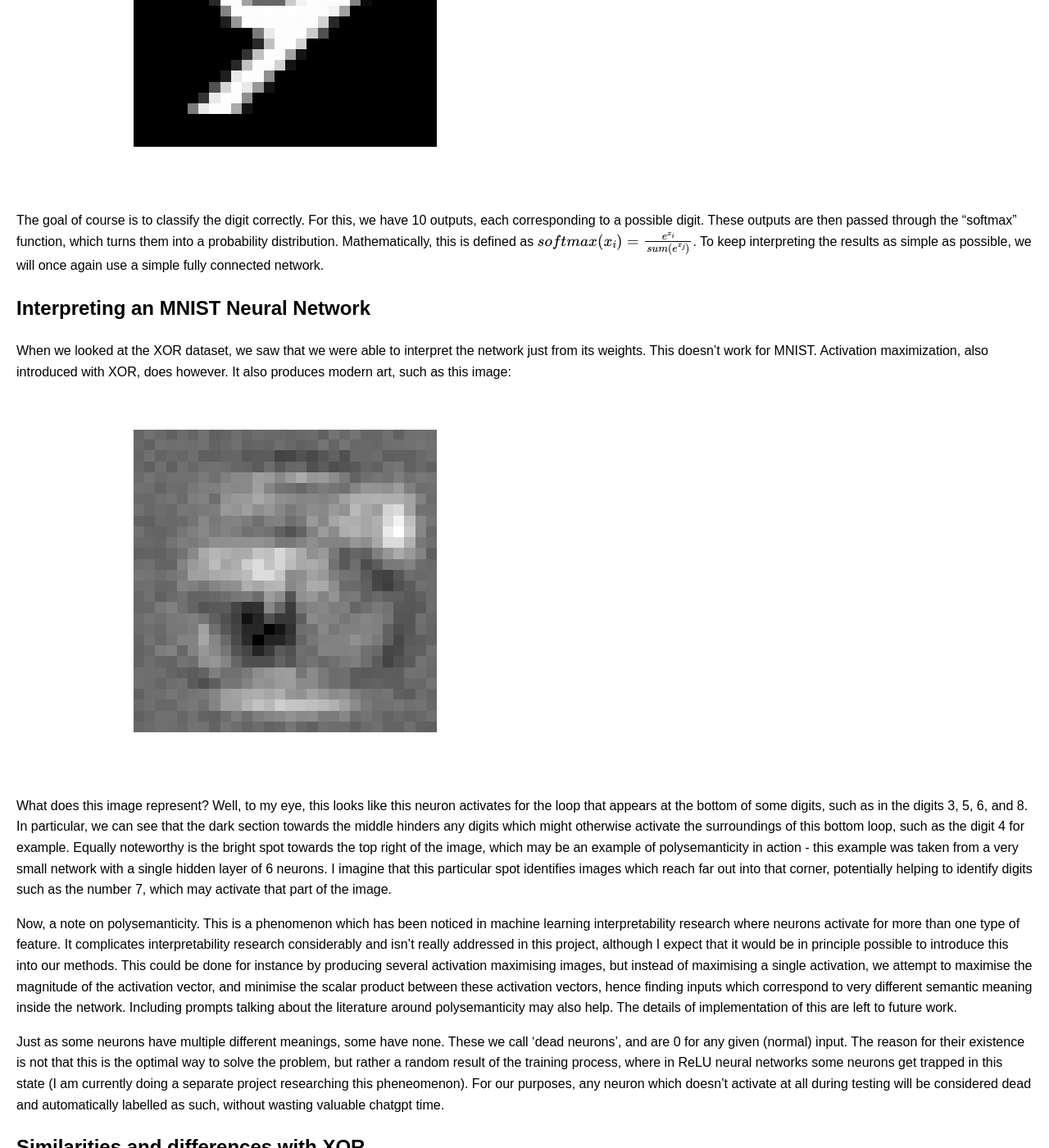
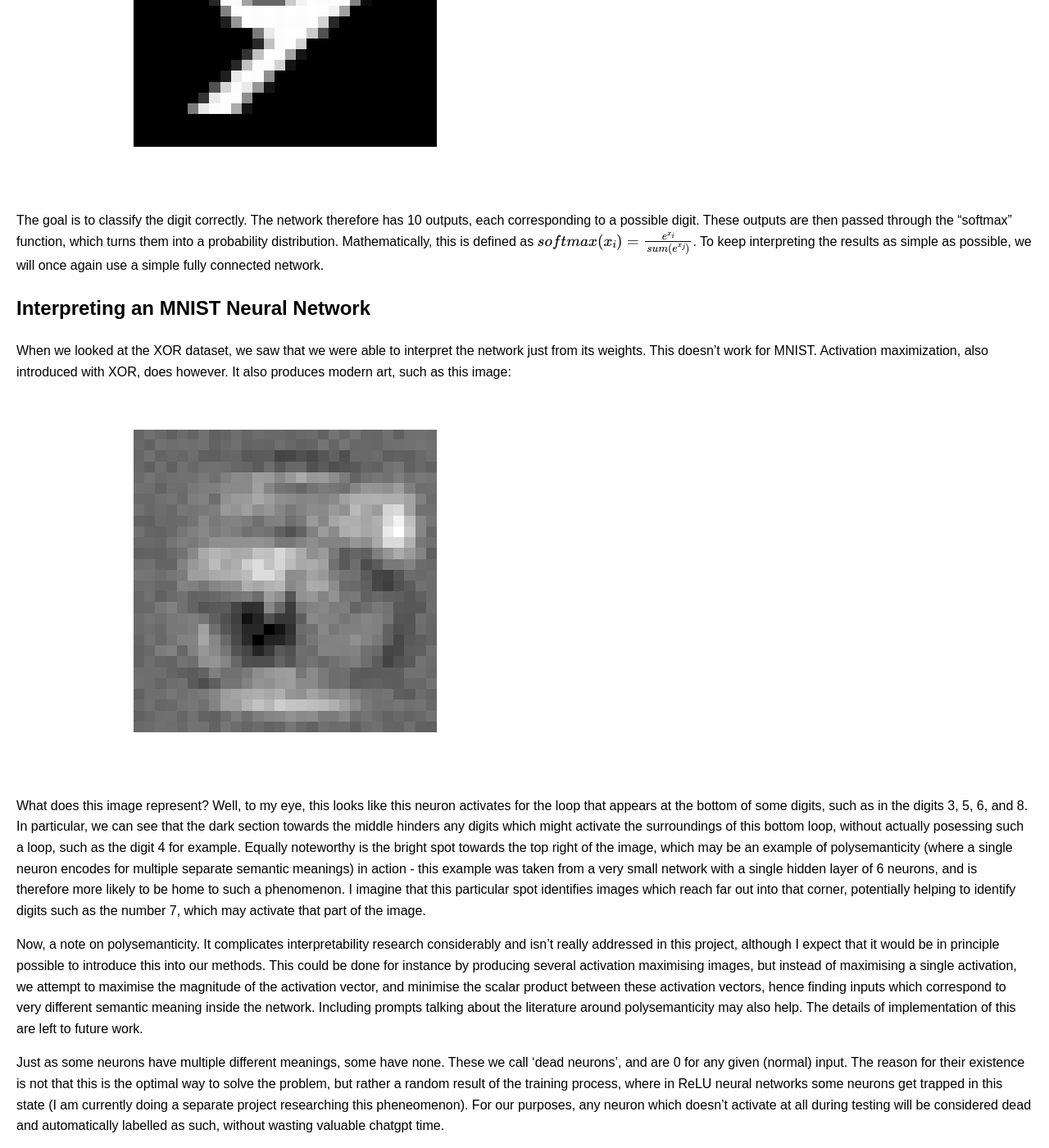
Before and after one commit to Arkleseisure/Arkleseisure.github.io, a Jekyll site: the page built from pages/mnist.md, in a window 1280 px wide and 1400 px high, scrolled down 688 px. Shown: the whole window at 82% size. Built offline with Jekyll 4.4.1, drawn with Linux system fonts in a browser that asks for light colours; some of the changed text lies outside the part shown.

Commit message:
Update mnist.md

```diff
--- a/pages/mnist.md
+++ b/pages/mnist.md
@@ -5,28 +5,29 @@
 
 # MNIST Neural Networks
 ## The MNIST dataset
-As we noted on the XOR page (if you haven't read that yet, it might be best to do that first), failure on the XOR dataset killed machine learning research off for a while after Minsky and Papert's infamous book was published in 1969. The source of MNIST's notoriety is similar, in that success on the dataset in 1998 showed that machine learning could be used for real world tasks, and kicked the field off properly.
+As we noted on the XOR page (if you haven't read that yet, it might be best to do this first), failure on the XOR dataset killed machine learning research off for a while after Minsky and Papert's infamous book was published in 1969. The source of MNIST's notoriety is similar, in that success on the dataset in 1998 showed that machine learning could be used for real world tasks, and started the massive growth in ai capabilities that we are now benefitting from.
 
 MNIST is a dataset of handwritten digits, all in greyscale. They look something like this:
 ![Image of a pixelated 9, in greyscale](/images/mnist_example_image.png "An MNIST image")
 
-The goal of course is to classify the digit correctly. For this, we have 10 outputs, each corresponding to a possible digit. These outputs are then passed through the "softmax" function, which turns them into a probability distribution. Mathematically, this is defined as $softmax(x_i) = \frac{e^{x_i}}{sum(e^{x_j})}$. To keep interpreting the results as simple as possible, we will once again use a simple fully connected network.
+The goal is to classify the digit correctly. The network therefore has 10 outputs, each corresponding to a possible digit. These outputs are then passed through the "softmax" function, which turns them into a probability distribution. Mathematically, this is defined as $softmax(x_i) = \frac{e^{x_i}}{sum(e^{x_j})}$. To keep interpreting the results as simple as possible, we will once again use a simple fully connected network.
 
 ## Interpreting an MNIST Neural Network
 When we looked at the XOR dataset, we saw that we were able to interpret the network just from its weights. This doesn't work for MNIST. Activation maximization, also introduced with XOR, does however. It also produces modern art, such as this image:
 ![I](/images/mnist_trigger_image.png "Activation maximization resulting image")
 
-What does this image represent? Well, to my eye, this looks like this neuron activates for the loop that appears at the bottom of some digits, such as in the digits 3, 5, 6, and 8. In particular, we can see that the dark section towards the middle hinders any digits which might otherwise activate the surroundings of this bottom loop, such as the digit 4 for example. Equally noteworthy is the bright spot towards the top right of the image, which may be an example of polysemanticity in action - this example was taken from a very small network with a single hidden layer of 6 neurons. I imagine that this particular spot identifies images which reach far out into that corner, potentially helping to identify digits such as the number 7, which may activate that part of the image.
+What does this image represent? Well, to my eye, this looks like this neuron activates for the loop that appears at the bottom of some digits, such as in the digits 3, 5, 6, and 8. In particular, we can see that the dark section towards the middle hinders any digits which might activate the surroundings of this bottom loop, without actually posessing such a loop, such as the digit 4 for example. Equally noteworthy is the bright spot towards the top right of the image, which may be an example of polysemanticity (where a single neuron encodes for multiple separate semantic meanings) in action - this example was taken from a very small network with a single hidden layer of 6 neurons, and is therefore more likely to be home to such a phenomenon. I imagine that this particular spot identifies images which reach far out into that corner, potentially helping to identify digits such as the number 7, which may activate that part of the image.
 
-Now, a note on polysemanticity. This is a phenomenon which has been noticed in machine learning interpretability research where neurons activate for more than one type of feature. It complicates interpretability research considerably and isn't really addressed in this project, although I expect that it would be in principle possible to introduce this into our methods. This could be done for instance by producing several activation maximising images, but instead of maximising a single activation, we attempt to maximise the magnitude of the activation vector, and minimise the scalar product between these activation vectors, hence finding inputs which correspond to very different semantic meaning inside the network. Including prompts talking about the literature around polysemanticity may also help. The details of implementation of this are left to future work.
+Now, a note on polysemanticity. It complicates interpretability research considerably and isn't really addressed in this project, although I expect that it would be in principle possible to introduce this into our methods. This could be done for instance by producing several activation maximising images, but instead of maximising a single activation, we attempt to maximise the magnitude of the activation vector, and minimise the scalar product between these activation vectors, hence finding inputs which correspond to very different semantic meaning inside the network. Including prompts talking about the literature around polysemanticity may also help. The details of implementation of this are left to future work.
 
 Just as some neurons have multiple different meanings, some have none. These we call 'dead neurons', and are 0 for any given (normal) input. The reason for their existence is not that this is the optimal way to solve the problem, but rather a random result of the training process, where in ReLU neural networks some neurons get trapped in this state (I am currently doing a separate project researching this pheneomenon). For our purposes, any neuron which doesn't activate at all during testing will be considered dead and automatically labelled as such, without wasting valuable chatgpt time.
 
 ## Similarities and differences with XOR
 As a reminder, for the XOR neural network we gave ChatGPT the following information:
-1. Background prompt (info about the general network)
-2. Activation wise prompt (prompt with information about each of the activations)
-3. Final layer prompt (explain how the final set of activations connects to the output)
+1. System prompt (info about what the task is)
+2. Background prompt (info about the general network)
+3. Activation wise prompt (prompt with information about each of the activations)
+4. Final layer prompt (explain how the final set of activations connects to the output)
 
 For MNIST, the following changes are made:
 1. Each activation prompt is sent to the API separately. This is due to size restrictions which can start occurring, especially since language models are known to work less well when large prompts are present.
@@ -40,24 +41,24 @@
 ## Background prompt
 An example background prompt is the follows:
 
-The neural network we are evaluating has the following properties:
-It is an MLP neural network with 1 hidden layers and width 6.
+*The neural network we are evaluating has the following properties:
+It is an MLP neural network with 1 hidden layer and width 6.
 It is trained on the MNIST dataset and uses relu activations.
-The train accuracy of the final model is 0.61175, the train loss is 1.1200610458977949. The test accuracy of the final model is 0.6305, the test loss is 1.0969773648650782.
+The train accuracy of the final model is 0.61175, the train loss is 1.1200610458977949. The test accuracy of the final model is 0.6305, the test loss is 1.0969773648650782.*
 
-The key thing is that all the main points that might not otherwise be known about the network are addressed.
+This addresses all aspects of the network not included in the other prompts.
 
 ## Activation prompt
 A prompt for a single activation would consist of the background prompt, followed by
 
 **Activation specific background:**
-*This just gives context as to where in the network the particular activation it is evaluating is.*
-Your task is to evaluate what the following activation does.
-This activation is at depth 0, with the first layer outputs being labelled as depth 0.
+This gives context as to where in the network the particular activation it is evaluating is.
+*Your task is to evaluate what the following activation does.
+This activation is at depth 0, with the first layer outputs being labelled as depth 0.*
 
 **Activation mean and standard deviation for each output class:**
-*These give intuitive information about what sort of features the activation might be picking up on from which sorts of numbers it usually contributes to.*
-The following are the average and standard deviations of the activations for each output class:
+These give intuitive information about what sort of features the activation might be picking up on from which sorts of numbers it usually contributes to.
+*The following are the average and standard deviations of the activations for each output class:
 Avg label 0: 16.760561412142724, std: 5.126875526036485
 Avg label 1: 0.6375665275972019, std: 1.054784035971524
 Avg label 2: 1.4199343871325254, std: 2.9929772723077956
@@ -67,16 +68,16 @@
 Avg label 6: 10.000887012240863, std: 3.1338584110363263
 Avg label 7: 14.530015394239143, std: 5.218367585080105
 Avg label 8: 8.26626239335608, std: 5.2008824643134455
-Avg label 9: 18.319867913045137, std: 5.739438847200249
+Avg label 9: 18.319867913045137, std: 5.739438847200249*
 
 **Activation maximisation prompt:**
-*As described above, this is very useful.*
-The following image is an input specifically designed to maximise the output of the neuron. *(The image would then be one such as shown above)*
+As described above, this is very useful.
+*The following image is an input specifically designed to maximise the output of the neuron.* (The image would then be one such as shown above)
 
 **Task prompt**
-*Giving a precise explanation of a task with examples allows the network to give a more tailored response.*
-Please give an interpretation of what you think this feature means, and use reasoning based on the data and the image given.
-The interpretation must be precise enough to be able to accurately reconstruct which images would trigger this neuron, e.g., 'This neuron activates for the 90 degrees of curve from 0 to 90 degrees.'
+Giving a precise explanation of a task with examples allows the network to give a more tailored response.
+*Please give an interpretation of what you think this feature means, and use reasoning based on the data and the image given.
+The interpretation must be precise enough to be able to accurately reconstruct which images would trigger this neuron, e.g., 'This neuron activates for the 90 degrees of curve from 0 to 90 degrees.'*
 
 ## Activation response
 This is an example response to the activation prompt:
@@ -116,34 +117,34 @@
 This is the same as before
 
 **List of Features and explanations**
-*Here we feed the summaries of the feature activations that have been found in the layer, e.g:*
+Here we feed the summaries of the feature activations that have been found in the layer, e.g:
 
-The following is the summary of each activation that you gave:
+*The following is the summary of each activation that you gave:
 Feature 0:
-Dead neuron
+Dead neuron*
 
-Feature 1:
-Dead neuron
+*Feature 1:
+Dead neuron*
 
-Feature 2:
-*Summary given by ChatGPT of feature 2*
+*Feature 2:*
+_Summary given by ChatGPT of feature 2_
 
-Feature 3:
-Dead neuron
+*Feature 3:
+Dead neuron*
 
-Feature 4:
-*Summary given by ChatGPT of feature 4*
+*Feature 4:*
+_Summary given by ChatGPT of feature 4_
 
-Feature 5:
-Dead neuron
+*Feature 5:
+Dead neuron*
 
 **Task Prompt**
-*We then give a task prompt, giving specific information about how to do this summary.*
-Now please give a summary of the most important features in the layer, feature by feature, and include all the details critical to predicting its activation. Feel free to ignore unimportant neurons such as dead neurons, and please include connections to previous layers in later layers.
+We then give a task prompt, giving specific information about how to do this summary.
+*Now please give a summary of the most important features in the layer, feature by feature, and include all the details critical to predicting its activation. Feel free to ignore unimportant neurons such as dead neurons, and please include connections to previous layers in later layers.
 Example:
 Feature 1: Captures the horizontal top of digits, activating for digits such as 5 and 7 but not for the digit 4.
 Feature 2: Captures the circular nature of digits such as 0, made by positive weights from features 4 (left curve on right side of image) and 6 (right curve on left side of image) from the previous layer. It also has negative interference from features 3 and 7 (left curve on left side of image and right curve on right side of the image).
-Feature 4: Captures the absence of a center, made by a negative weight to feature 1 from layer 0 (presence of a center), which is amplified by other features such as a negative weight to feature 3, which captures the presence of a solid line down the middle.
+Feature 4: Captures the absence of a center, made by a negative weight to feature 1 from layer 0 (presence of a center), which is amplified by other features such as a negative weight to feature 3, which captures the presence of a solid line down the middle.*
 
 ## Layer response
 Here is an example response from ChatGPT.
@@ -178,22 +179,22 @@
 Our final prompt is a summary prompt, which should prompt ChatGPT to provide us with a summary sufficient to understand how the neural network works, by combining the information from the layer summaries with their connections to the outputs of the network, to give a full impression of how the network actually finds the answer.
 
 **Background prompt**
-*As always, we start with the background prompt.*
+As always, we start with the background prompt.
 
 **Layer summaries**
-*We then add the summaries of each of the layers to the prompt.*
+We then add the summaries of each of the layers to the prompt.
 
-You have summarized the functionality of each layer of the neural network.
+*You have summarized the functionality of each layer of the neural network.
 Here they are:
-Layer 0:
-*Layer 0 summary*
-Layer 1:
-*Layer 1 summary*
+Layer 0:*
+_Layer 0 summary_
+*Layer 1:*
+_Layer 1 summary_
 
 **Final weight summaries**
-*At the end we include connections to the outputs.*
+At the end we include connections to the outputs.
 
-The most important connections for the final layer are:
+*The most important connections for the final layer are:
 For output 0:
 Activation 4, weight: -0.6960952877998352
 Activation 2, weight: 0.6317987442016602
@@ -216,16 +217,16 @@
 Activation 0, weight: 0.05247001722455025
 Activation 4, weight: -0.050515320152044296
 For output 3:
-...
+...*
 
 **Task Prompt**
-*Of course, we finish off with a task prompt explaining with examples how to summarise the network.*
-Concisely and precisely summarize how the network as a whole works, including specific influences of previous layers on later ones. Make sure to specify how each possible final output is decided upon from the penultimate layer.
+Of course, we finish off with a task prompt explaining with examples how to summarise the network.
+*Concisely and precisely summarize how the network as a whole works, including specific influences of previous layers on later ones. Make sure to specify how each possible final output is decided upon from the penultimate layer.
 Example for an XOR network with 1 layer of 4 neurons:
-Summary: Feature 1 and 2 activate when the first and second inputs are active respectively, while Feature 0 doesn't contribute and Feature 3 increases with the total number of 1s. The final output is formed by activating the output if either feature 1 or 2 is active, and suppressing it if feature 3 is active.
+Summary: Feature 1 and 2 activate when the first and second inputs are active respectively, while Feature 0 doesn't contribute and Feature 3 increases with the total number of 1s. The final output is formed by activating the output if either feature 1 or 2 is active, and suppressing it if feature 3 is active.*
 
 ## Summary response
-*Example response from ChatGPT.*
+Example response from ChatGPT.
 ### Summary of Network Functionality:
 
 **Layer 0: Hidden Layer Analysis**
@@ -253,4 +254,4 @@
 Overall, while the summation of weighted activations from the hidden layer informs the final decision, the described set of connections reflects an under-capacity network struggling to consistently extract discriminating feature representations across the dataset, contributing to its modest accuracy.
 
 ## Summary
-So clearly ChatGPT picks up on something, but the process of analysing an MNIST neural network mechanistically is much more painful, and so we haven't done it here. However, we have come up with a testing process to evaluate how much information about the operation of the neural network can be retrieved from ChatGPT's condensed summaries. This is explained in the Testing section.
+So clearly ChatGPT picks up on something, but the process of analysing an MNIST neural network mechanistically is much more painful, and so we haven't done it here, and therefore need a separate evaluation technique. I have come up with a testing process to evaluate how much information about the operation of the neural network can be retrieved from ChatGPT's condensed summaries. This is explained in the Testing section.
```
